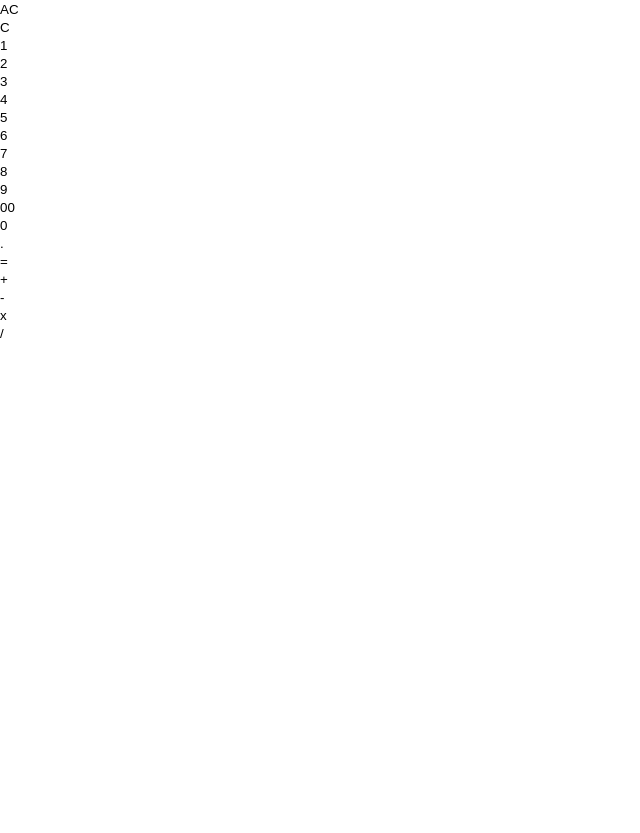
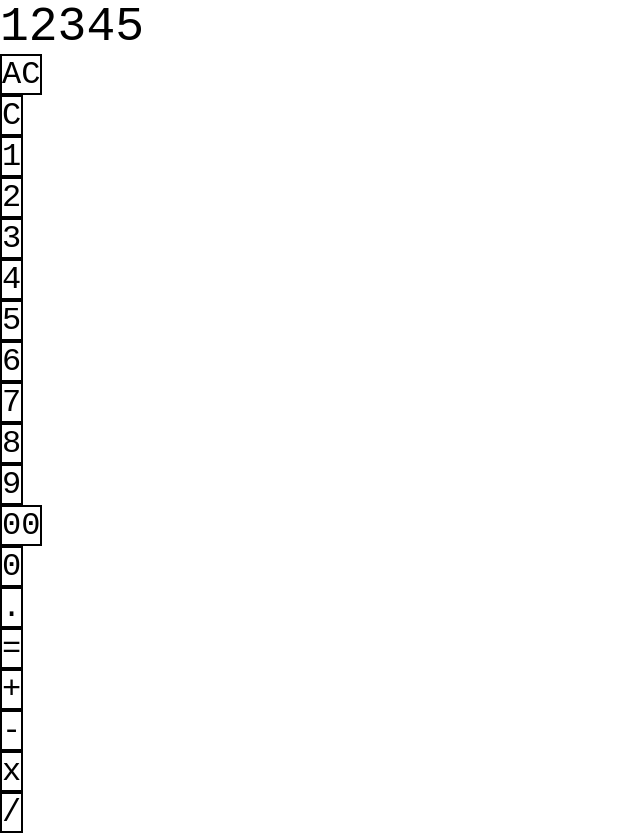
Before and after one commit to archetypish/top-calculator, a plain HTML site: page index.html in a window 1280 px wide. Shown: the whole page, without its empty margins (0-640 px from the left). Before the commit the page ends 800 px from the top, so only its background shows below. Drawn offline with Linux system fonts and the light colour scheme.

Commit message:
Add typographic styles

```diff
--- a/index.html
+++ b/index.html
@@ -9,7 +9,7 @@
     <div class="container">
       <div class="calculator">
         <div class="display">
-          <p class="display-text"></p>
+          <p class="display-text">12345</p>
         </div>
         <div class="control">
           <div class="column-1">
--- a/style.css
+++ b/style.css
@@ -21,4 +21,18 @@ button {
   cursor: pointer;
 }
 
+body {
+  font-size: 16px;
+  font-family: "Courier New", Courier, monospace;
+}
+
 /* Typography */
+.display-text {
+  font-size: 48px;
+}
+
+.btn {
+  font-family: "Courier New", Courier, monospace;
+  font-size: 32px;
+  border: 2px solid black;
+}
```
